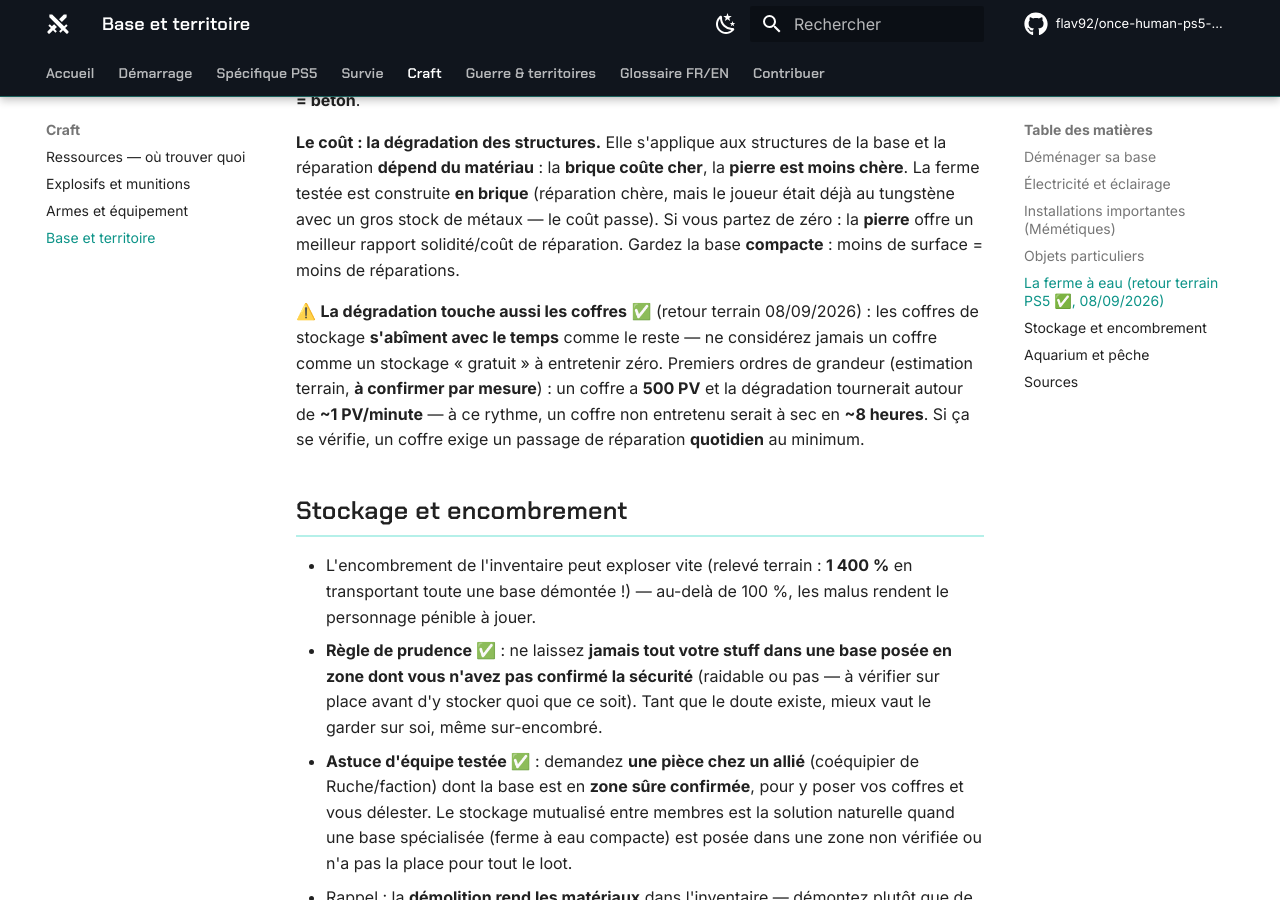
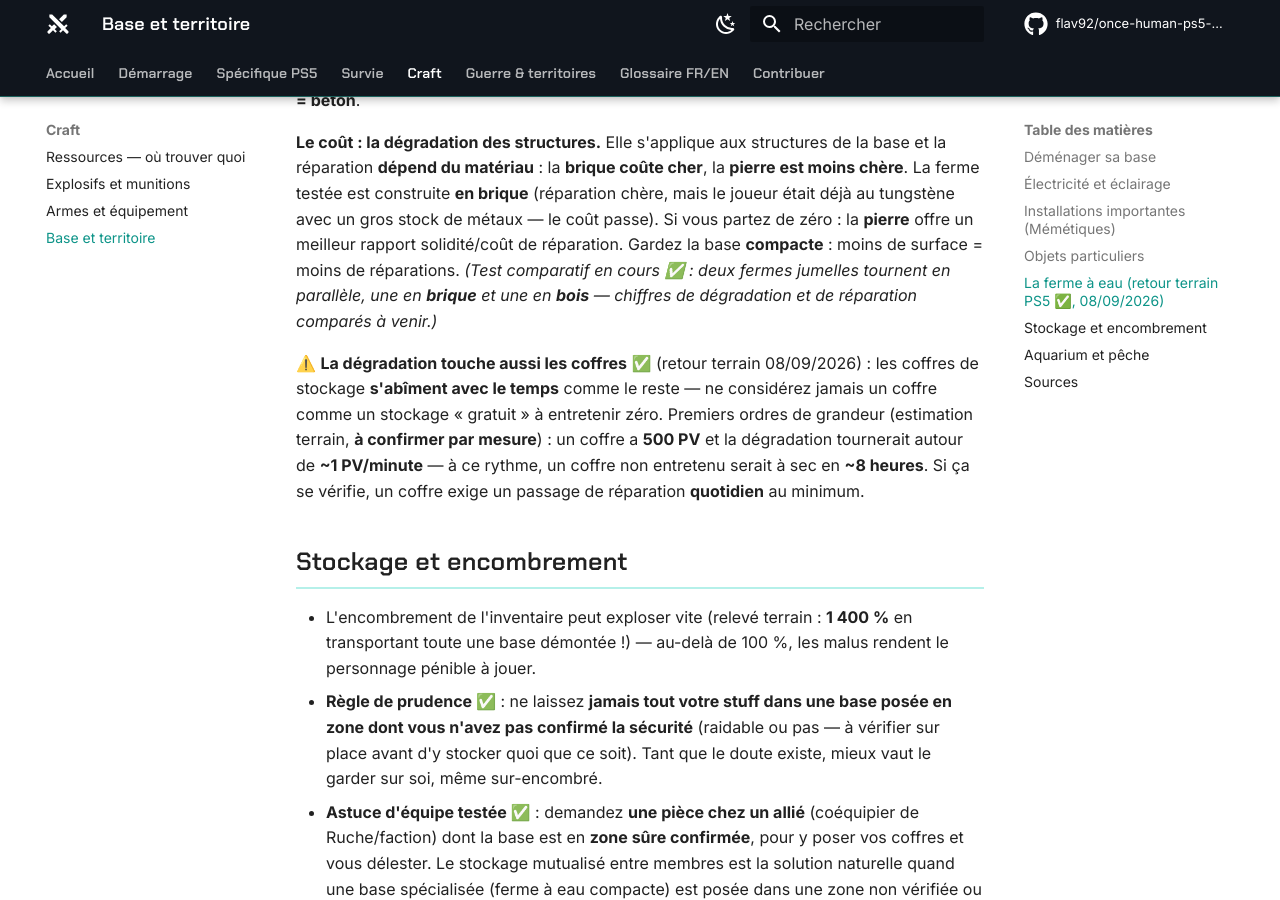
Before and after one commit to flav92/once-human-ps5-wiki, an MkDocs documentation site: the page built from docs/jeu/base-territoire.md, in a window 1280 px wide and 900 px high, scrolled down 2346 px. Built offline with MkDocs 1.6.1 and Material for MkDocs 9.7.7, drawn with Linux system fonts in a browser that asks for light colours; comment, search, counter and statistics services are not loaded.

Commit message:
Test comparatif dégradation brique vs bois (deux fermes jumelles)
Co-Authored-By: Claude Fable 5 <noreply@anthropic.com>
Claude-Session: https://claude.ai/code/session_01TCxfqbazixhXZqmCd3gYVk

```diff
--- a/docs/jeu/base-territoire.md
+++ b/docs/jeu/base-territoire.md
@@ -54,7 +54,7 @@ L'**Acide** est un ingrédient stratégique (balles en acier, Équipement de sé
 
 **Les matériaux, du plus fragile au plus solide (échelle terrain ✅)** : **bois (niv. 1)** → brique/pierre → **béton** (le plus résistant constructible — pas de niv. 4 joueur). Dégradation : réparation bois la moins chère, brique chère, pierre modérée, béton à chiffrer. Règle simple : **production en zone sûre = bois ; tout ce qui est raidable ou contient vos coffres = béton**.
 
-**Le coût : la dégradation des structures.** Elle s'applique aux structures de la base et la réparation **dépend du matériau** : la **brique coûte cher**, la **pierre est moins chère**. La ferme testée est construite **en brique** (réparation chère, mais le joueur était déjà au tungstène avec un gros stock de métaux — le coût passe). Si vous partez de zéro : la **pierre** offre un meilleur rapport solidité/coût de réparation. Gardez la base **compacte** : moins de surface = moins de réparations.
+**Le coût : la dégradation des structures.** Elle s'applique aux structures de la base et la réparation **dépend du matériau** : la **brique coûte cher**, la **pierre est moins chère**. La ferme testée est construite **en brique** (réparation chère, mais le joueur était déjà au tungstène avec un gros stock de métaux — le coût passe). Si vous partez de zéro : la **pierre** offre un meilleur rapport solidité/coût de réparation. Gardez la base **compacte** : moins de surface = moins de réparations. *(Test comparatif en cours ✅ : deux fermes jumelles tournent en parallèle, une en **brique** et une en **bois** — chiffres de dégradation et de réparation comparés à venir.)*
 
 ⚠️ **La dégradation touche aussi les coffres** ✅ (retour terrain 08/09/2026) : les coffres de stockage **s'abîment avec le temps** comme le reste — ne considérez jamais un coffre comme un stockage « gratuit » à entretenir zéro. Premiers ordres de grandeur (estimation terrain, **à confirmer par mesure**) : un coffre a **500 PV** et la dégradation tournerait autour de **~1 PV/minute** — à ce rythme, un coffre non entretenu serait à sec en **~8 heures**. Si ça se vérifie, un coffre exige un passage de réparation **quotidien** au minimum.
 
```
Also changed, not shown: docs/captures-a-faire.md (+1 -0 lines).
